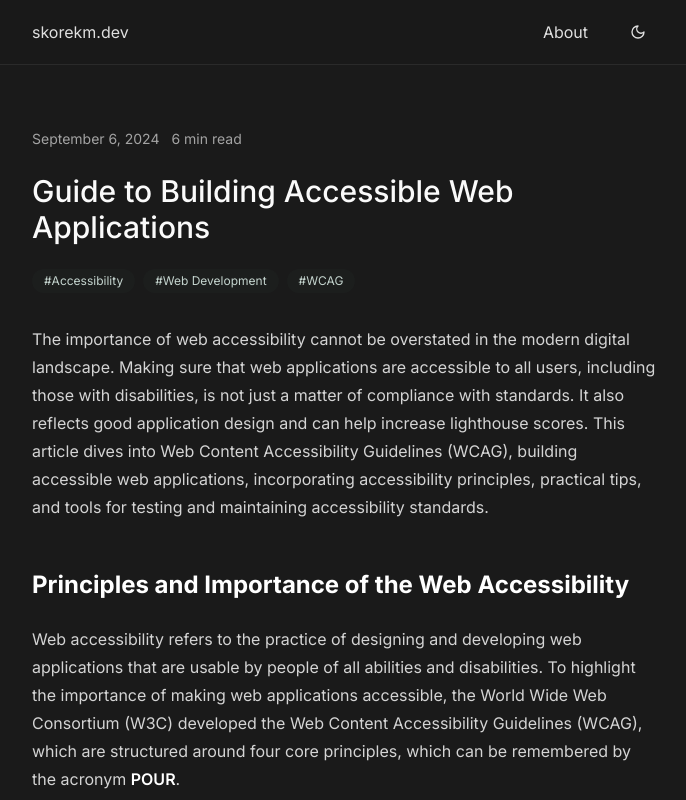
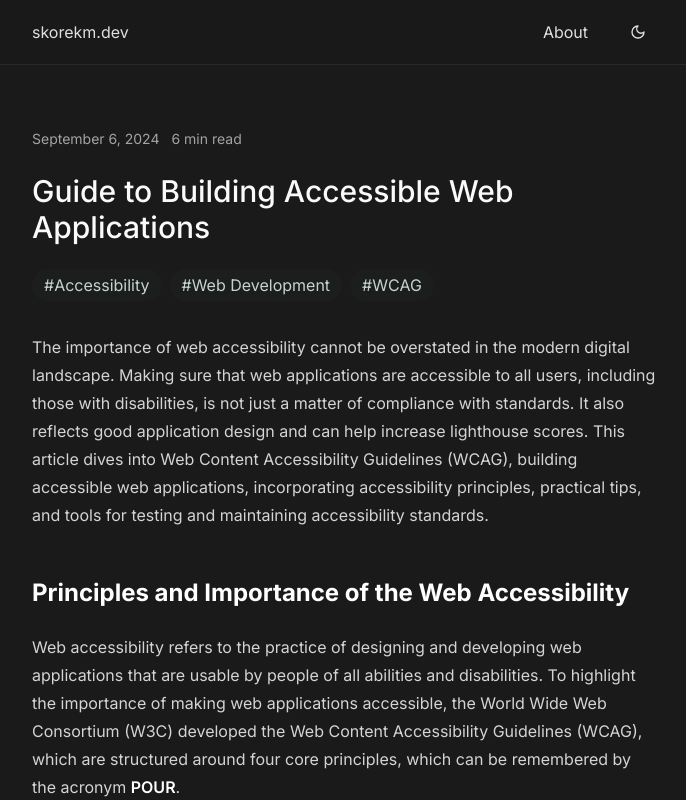
Before and after one commit to skorekm/skorekm.dev, a Next.js app: page /blog/guide-to-building-accessible-web-applications in a window 1280 px wide. Shown: the top 800 px of the page, without its empty margins (296-982 px from the left). Built offline with nearby package versions, Linux system fonts and the light colour scheme.

Commit message:
fix: spacing, fonts minor touches

```diff
--- a/src/app/page.tsx
+++ b/src/app/page.tsx
@@ -13,7 +13,7 @@
       <main className="max-w-2xl mx-auto px-6 py-16 space-y-32">
         <section id="blog" className="space-y-12">
           <h2 className="text-2xl font-medium text-neutral-900 dark:text-neutral-50">Latest Posts</h2>
-          <div className="space-y-12">
+          <div className="space-y-4">
             {/* eslint-disable-next-line @typescript-eslint/no-explicit-any */}
             {sortedPosts.map((post: any) => (
               <Link key={post.frontmatter.slug} href={`/blog/${post.frontmatter.slug}`} className="block group">
--- a/src/components/ui/tag.tsx
+++ b/src/components/ui/tag.tsx
@@ -2,7 +2,7 @@
   return (
     <span
       key={tag}
-      className="inline-flex items-center px-3 py-1 text-xs rounded-full
+      className="inline-flex items-center px-3 py-1 rounded-full
         bg-accent/10 text-accent-foreground
         transition-all duration-200 cursor-pointer
         "
```
